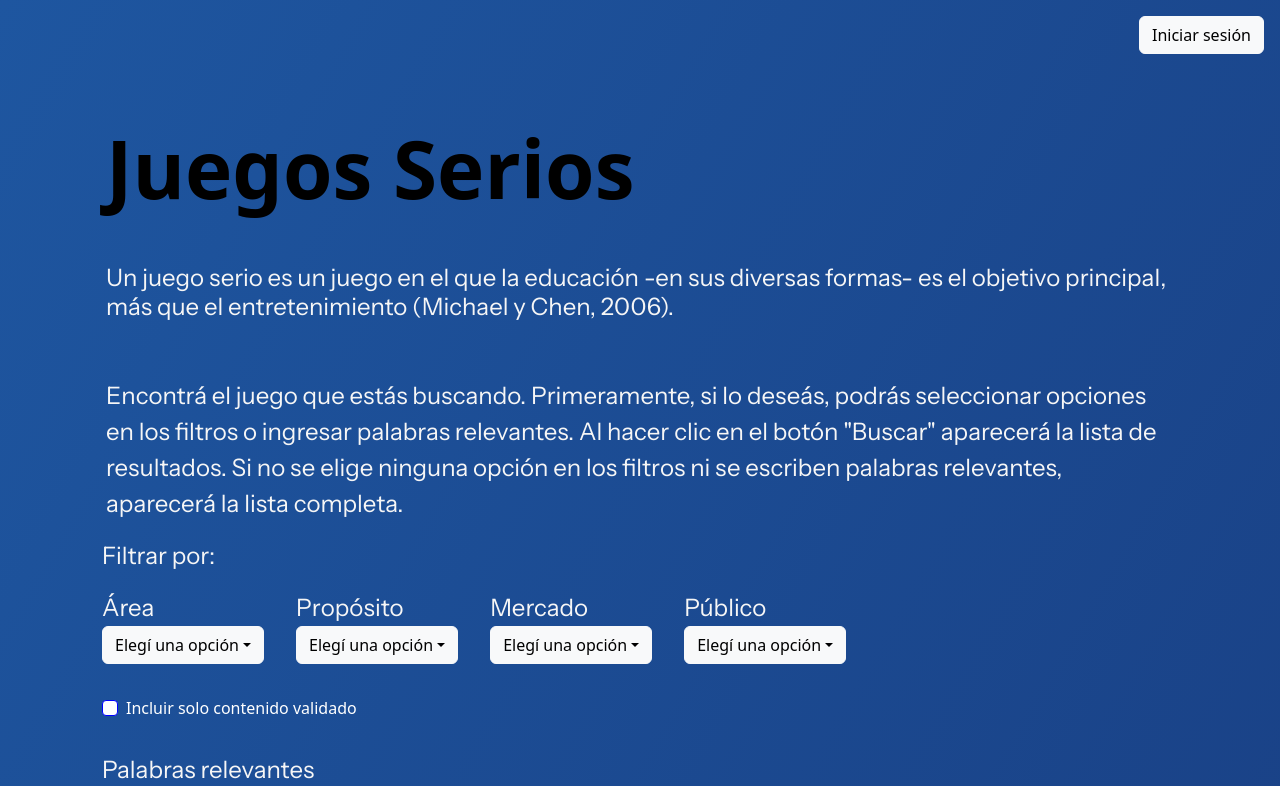
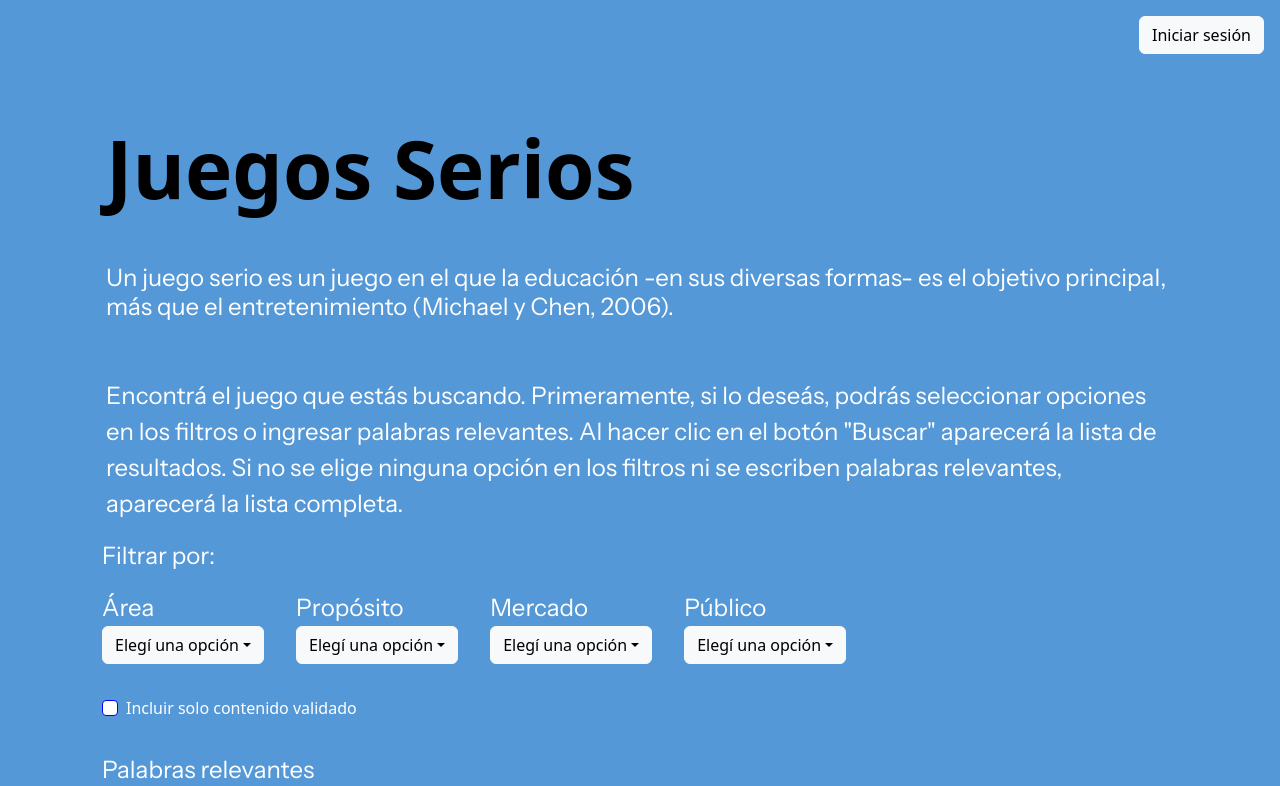
Before and after one commit to charrassebastian/games-catalog-frontend, a React (Vite) app in the folder juegos-serios-frontend/: page / in a window 1280 px wide. Shown: the top 786 px of the page. Built offline with nearby package versions, Linux system fonts and the light colour scheme; a web font is replaced by a local one.

Commit message:
color change

```diff
--- a/juegos-serios-frontend/src/index.css
+++ b/juegos-serios-frontend/src/index.css
@@ -7,8 +7,7 @@
 
 /*******************************BACKGROUND GRADIENT ******************************/
 .gradient-background {
-  background: linear-gradient(300deg, #163172, #1e56a0);
-  background-size: 180% 180%;
+  background-color: #5598d7;
 }
 
 @keyframes gradient-animation {
@@ -42,7 +41,7 @@ input[type]{
   font-family: "Fredoka", sans-serif;
   font-family: "Instrument Sans", sans-serif;
   font-size: 1.5rem;
-  color: #f6f6f6;
+  color: white;
 }
 
 .cardContainer{
@@ -85,7 +84,7 @@ input[type]{
 .formLogin > Input{
   padding: 1rem;
   background-color: rgb(255, 255, 255);
-  color: black;
+  color: #f7de79;
   border: 1px solid #b8b8b8;
   border-radius: 4px;
 }
```
